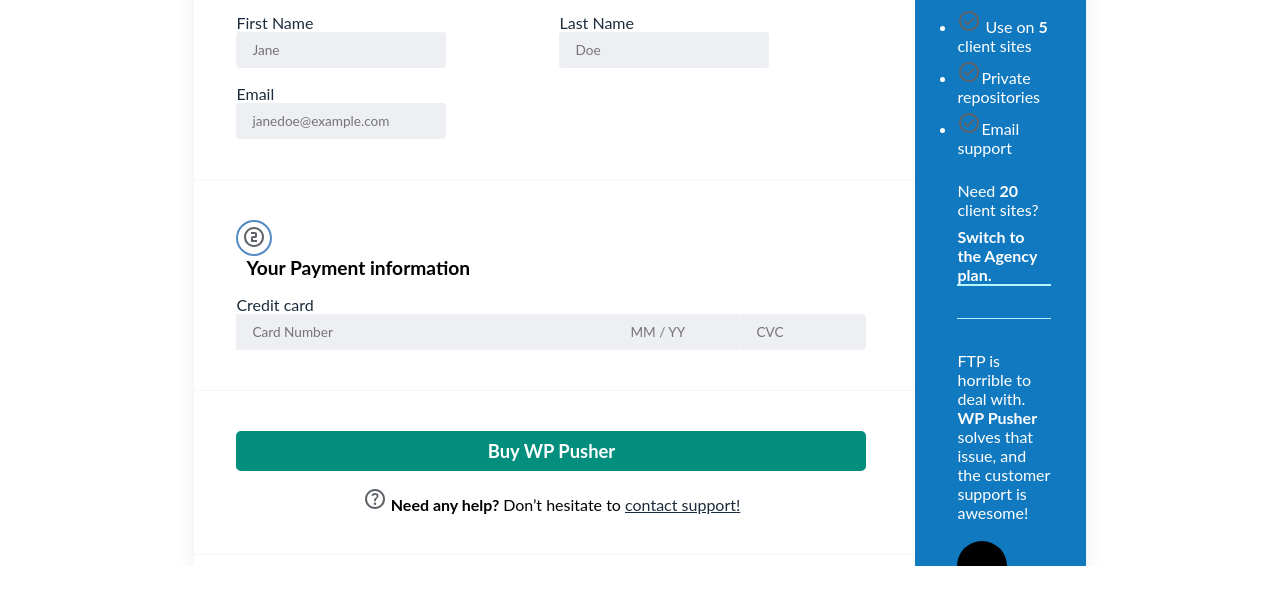
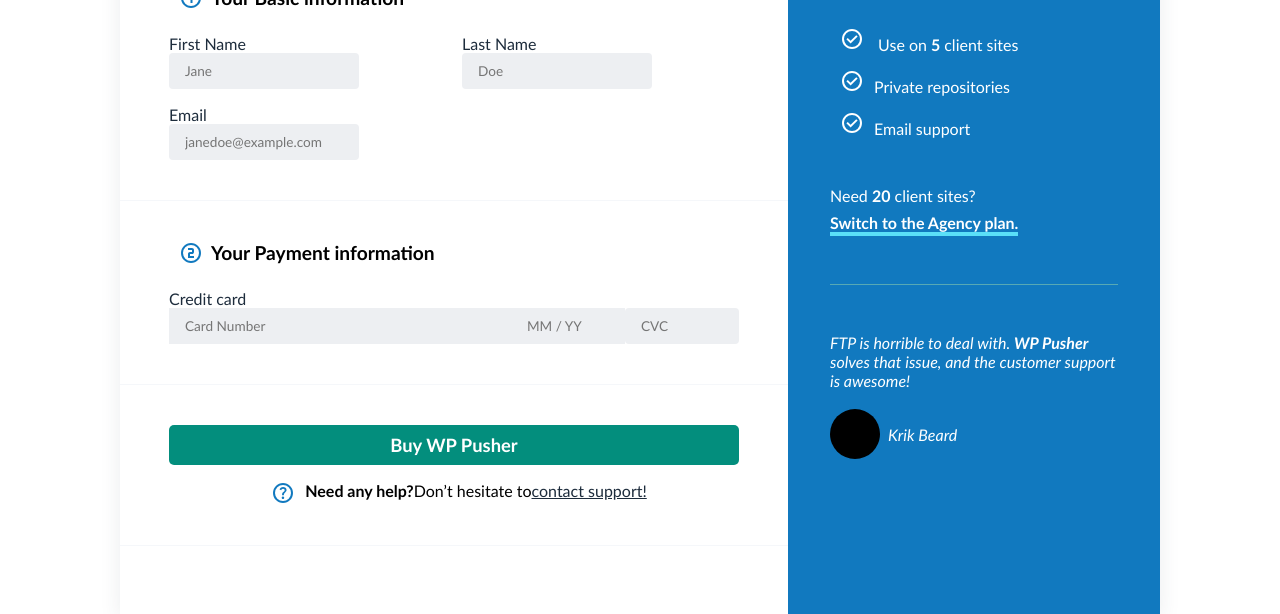
Before and after one commit to Fadayini-Priscilla/AltSchool, a plain HTML site: page css/index 5.html in a window 1280 px wide. Shown: the part 324-938 px from the top of the page. Before the commit the page ends 890 px from the top, so only its background shows below. Drawn offline with Linux system fonts and the light colour scheme.

Commit message:
Update assignment5.css

```diff
--- a/css/styles/assignment5.css
+++ b/css/styles/assignment5.css
@@ -1,14 +1,15 @@
 :root {
   --brand: #1d2c3c;
-  --border: #646e7a;
+  --border: #ced0d3;
   --input-bg: #edeff2;
   --max-width: 1440px;
   --bg-muted: #f5f7fa;
   --brand-aux: #548bc5;
+  --background: #fff;
 }
 
 * {
-  font-family: "lato", sans-serif;
+  font-family:'Gill Sans', 'Gill Sans MT', Calibri, 'Trebuchet MS', sans-serif;
   padding: 0;
   margin: 0;
 }
@@ -76,6 +77,7 @@
   max-width: var(--max-width);
   margin-inline: auto;
   padding-inline: 1rem;
+  padding: 1.5rem 0;
   display: flex;
   align-items: center;
   justify-content: space-between;
@@ -117,6 +119,8 @@
 
 .purchase p {
       text-align: center;
+      display: flex;
+      justify-content: center;
 }
 .purchase a{
         text-decoration: underline;
@@ -138,7 +142,7 @@
 }
 
 .form-container {
-  width: 892px;
+  width: 1040px;
   height: 795px;
   justify-content: center;
   display: flex;
@@ -162,19 +166,18 @@
 
 .step-section {
     margin-bottom: 16px;
+    display: flex;
+    flex-direction: row;
+}
 .count {
       width: 2rem;
       height: 2rem;
-      border-radius: 100%;
-      border: 2px solid var(--brand-aux);
-      display: flex;
       align-items: center;
       justify-content: center;
 }
 .count p {
         font-weight: bold;
         color: var(--brand-aux);
-      }
 }
 
 .title {
@@ -223,13 +226,11 @@
       border-right: 0;
 }
 
-
-
 .plan {
   background-color: #1179bf;
   color: #fff;
   padding: 42px;
-  width: calc(312px - 84px);
+  width: calc(100% - 84px);
   height: calc(100% - 84px);
 }
 
@@ -271,16 +272,18 @@
 }
 
 .benefits {
-  margin-top: 1.5rem;
+  margin-top: 2rem;
+  margin-bottom: 3rem;
   display: flex;
   flex-direction: column;
-  gap: 5px;
+  gap: 15px;
 }
 .benefits li {
     font-size: 1rem;
-    list-style:disc;
 }
-
+.benefits svg {
+  fill: #fff;
+}
 .request {
   margin-top: 1.5rem;}
 .request p {
@@ -290,19 +293,22 @@
 .request a {
     display: inline-block;
     color: white;
-
     font-weight: bold;
-    border-bottom: 2px solid #b9f5ff;
+    border-bottom: 4px solid #5ae0f8;
 }
 
 .review {
-  border-top: 1px solid #b9f5ff;
-
-  margin-top: 2rem;
-  padding-top: 2rem;
+  border-top: 1px solid #57a9b4;
+  margin-top: 3rem;
+  padding-top: 3rem;
+  font-style: italic;
 }
 .user {
     margin-top: 1.2rem;
+    display: flex;
+    align-items: center;
+
+}
 .avatar {
       width: 50px;
       height: 50px;
@@ -316,4 +322,8 @@
       font-weight: bold;
       display: inline-block;
 }
+
+svg {
+  fill: #1179bf;
+  margin: 0px 10px;
 }
```
Lines whose indentation alone changed are shown as unchanged.
